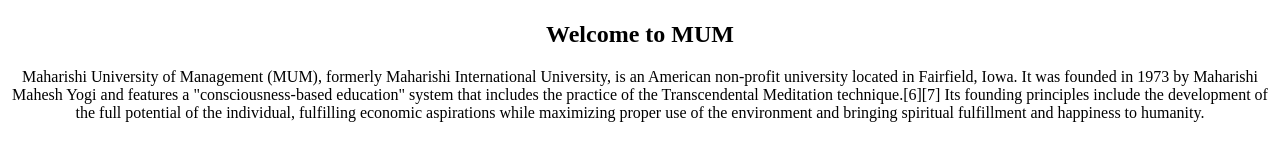
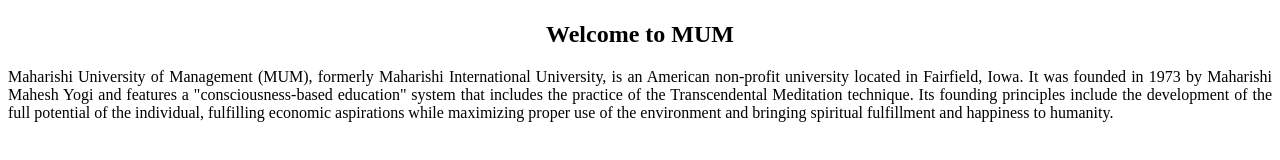
Before and after one commit to munkhtsogt/CS572, an Angular app in the folder lab13/: page /home in a window 1280 px wide. Shown: the part 458-618 px from the top of the page. Built offline with nearby package versions, Linux system fonts and the light colour scheme.

Commit message:
some style

```diff
--- a/lab13/src/app/home/home.component.html
+++ b/lab13/src/app/home/home.component.html
@@ -2,11 +2,11 @@
   <img src="https://mscs.mum.edu/images/logo_blue.png" />
   <h1>Master of Science in Computer Science</h1>
   <h2>Welcome to MUM</h2>
-  <p>
+  <p align="justify">
       Maharishi University of Management (MUM), formerly Maharishi International University,
       is an American non-profit university located in Fairfield, Iowa.
       It was founded in 1973 by Maharishi Mahesh Yogi and features a "consciousness-based education"
-      system that includes the practice of the Transcendental Meditation technique.[6][7]
+      system that includes the practice of the Transcendental Meditation technique.
       Its founding principles include the development of the full potential of the individual,
       fulfilling economic aspirations while maximizing proper use of the environment and bringing
       spiritual fulfillment and happiness to humanity.
--- a/lab13/src/app/profile/profile.component.html
+++ b/lab13/src/app/profile/profile.component.html
@@ -1,5 +1,5 @@
 <div>
-  <h2>{{ student.name }}'s profile</h2>
+  <h2><span [ngStyle]="{'text-transform': 'uppercase'}">{{ student.name }}</span>'s profile</h2>
   <p>
     <b>STUDENT ID</b>: {{ student.stuID }}
   </p>
```
